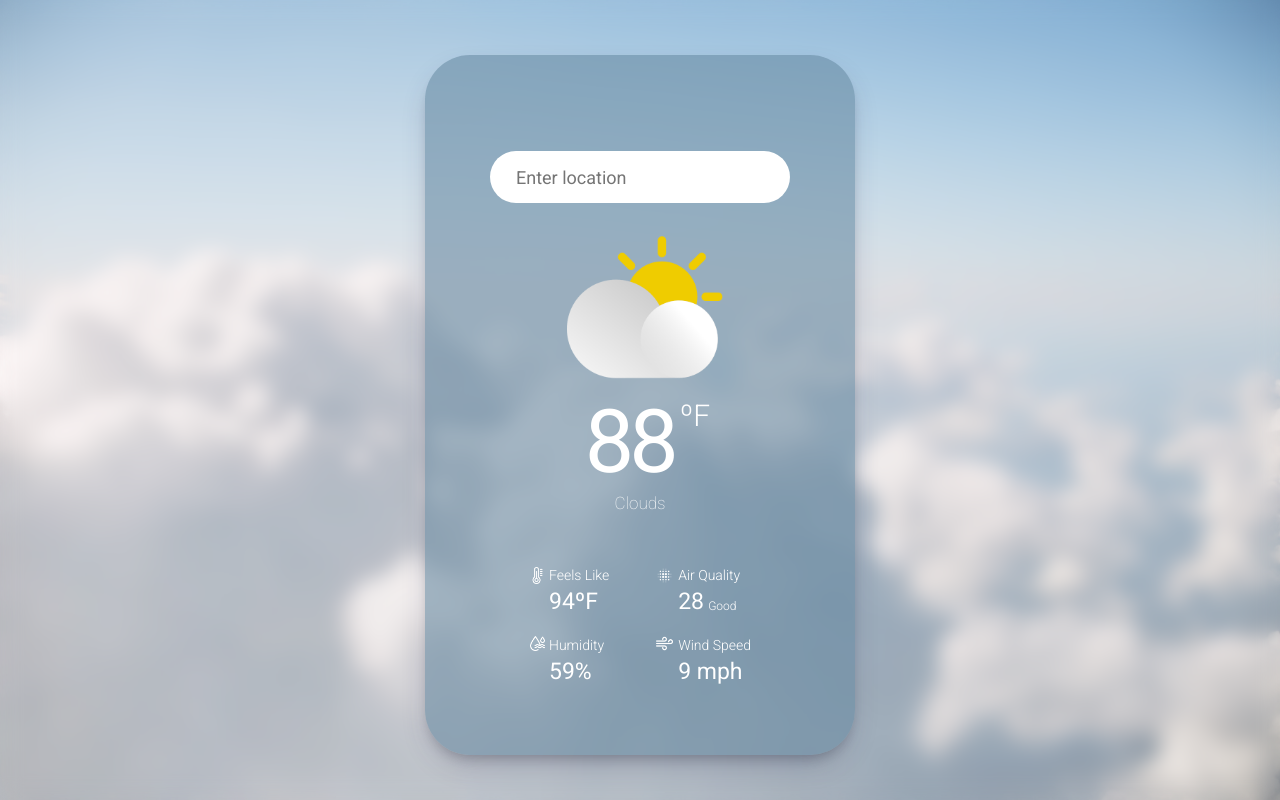
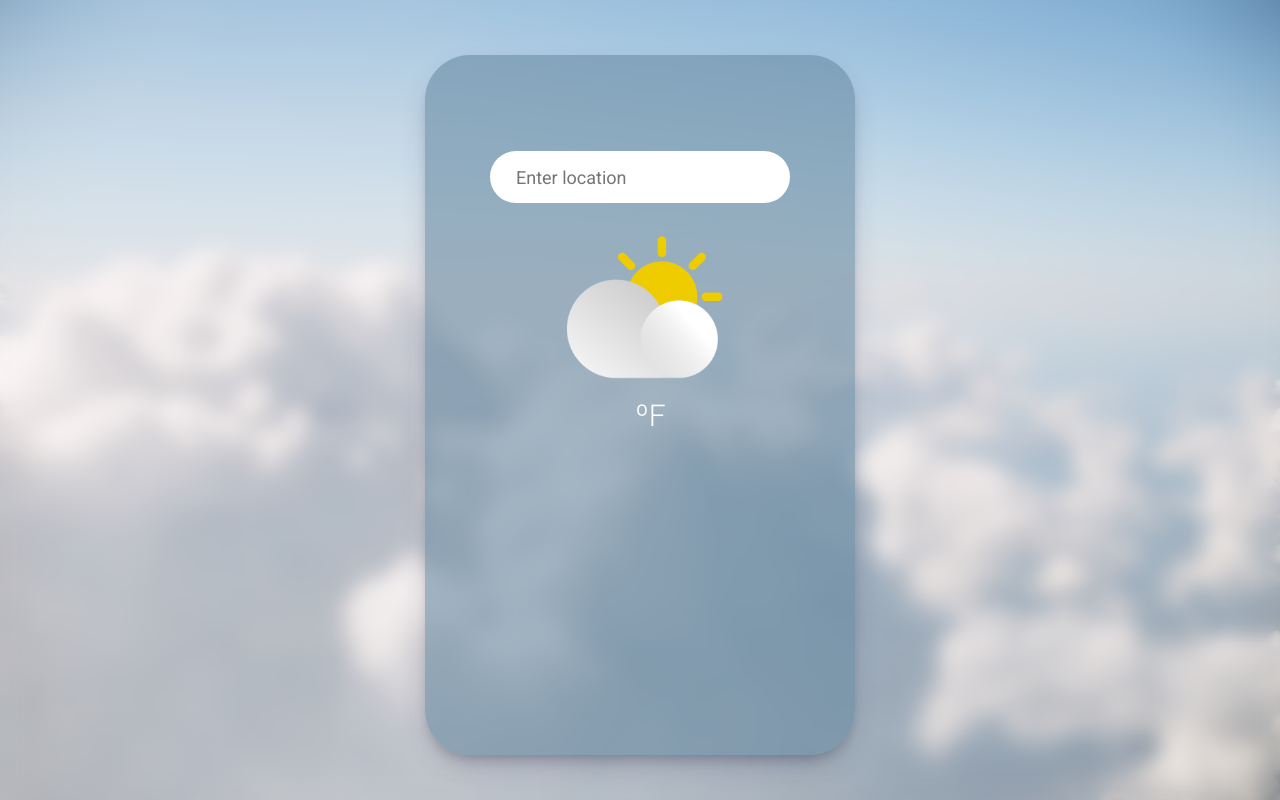
Before and after one commit to anniekang-dev/weather-app-react, a React (Create React App) app: page / in a window 1280 px wide. Built offline with nearby package versions, Linux system fonts and the light colour scheme.

Commit message:
😆API call succeeded

```diff
--- a/src/App.js
+++ b/src/App.js
@@ -1,7 +1,7 @@
-import React, { useState, useEffect } from 'react';
+import React, { useState } from 'react';
 import axios from 'axios';
 
-import searchIcon from './assets/icons-search.png';
+// import searchIcon from './assets/icons-search.png';
 import weatherIcon from './assets/2682849_cloud_cloudy_day_forecast_sun_icon.png';
 import feelsIcon from './assets/thermometer.png';
 import airIcon from './assets/blur.png';
@@ -13,20 +13,16 @@ export default function App() {
   const [ location, setLocation ] = useState('')
 
   const API_KEY = 'dc3e1bfc785b02ec2d95cb7236385598';
-  const url =`https://api.openweathermap.org/data/2.5/weather?q=${location}&appid=${API_KEY}`;
+  const url =`https://api.openweathermap.org/data/2.5/weather?q=${location}&units=imperial&appid=${API_KEY}`;
 
   const searchLocation = async (e) => {
     if(e.key === 'Enter') {
-       {
-        const data = await axios({
-          method: 'get',
-          url: url
-        })
-        console.log(data);
+        axios.get(url).then((response) => {
+        setData(response.data)
+      })
+      setLocation('')
       }
     }
-  }
-
 
   return (
     <div className="app">
@@ -42,35 +38,32 @@ export default function App() {
             <img src={weatherIcon} alt=""/>
           </div>
           <div className="temp">
-            <p>88</p><p id='degree'>ºF</p>
+            {data.main ? <p>{data.main.temp.toFixed()}</p> : null}<p id='degree'>ºF</p>
           </div>
           <div className="location">
             <p>{data.name}</p>
           </div>
           <div className="description">
-            <p>Clouds</p>
+            {data.weather ? <p>{data.weather[0].main}</p> : null}
           </div>
         </div>
+
+      {data.name != undefined &&
         <div className="weather-details">
-          <div className="feels">Feels Like
-            <p>94ºF</p>
+          <div className="feels"><img className="details-icons" src={feelsIcon} alt=""/>Feels Like
+            {data.main ? <p>{data.main.feels_like.toFixed()}ºF</p> : null}
           </div>
-          <div className="air-quality">Air Quality
-            <p>28</p><p id='aq-status'>Good</p>
+          <div className="visibility"><img className="details-icons" src={airIcon} alt=""/>Visibility
+            <p>{data.visibility} mi</p>
           </div>
-          <div className="humidity">Humidity
-            <p>59%</p>
+          <div className="humidity"><img className="details-icons" src={humidityIcon} alt=""/>Humidity
+            {data.main ? <p>{data.main.humidity}%</p> : null}
           </div>
-          <div className="wind">Wind Speed
-            <p>9 mph</p>
+          <div className="wind"><img className="details-icons" src={windIcon} alt=""/>Wind Speed
+            {data.wind ? <p>{data.wind.speed.toFixed()} mph</p> : null}
           </div>
         </div>
-        <div className="details-icons">
-          <img src={feelsIcon} alt=""/>
-          <img src={airIcon} alt=""/>
-          <img src={humidityIcon} alt=""/>
-          <img src={windIcon} alt=""/>
-        </div>
+      }
       </div>
     </div>
   );
--- a/src/index.css
+++ b/src/index.css
@@ -144,18 +144,12 @@ body {
 }
 
 .details-icons {
-  width: 255px;
-  height: 200px;
+  width: 18px;
+  height: 18px;
   display: grid;
   grid: 1px / auto auto;
-  gap: 4.2rem 0;
-  position: fixed;
-  margin-top: 26rem;
-  margin-right: -2rem;
+  position: absolute;
+  filter: invert();
+  margin-left: -1.4rem;
+  margin-top: -1px;
 }
-
-.details-icons img{
-  width: 17px;
-  height: 17px;
-  filter: invert();
-}
```
Also changed, not shown: src/assets/wind.png.
